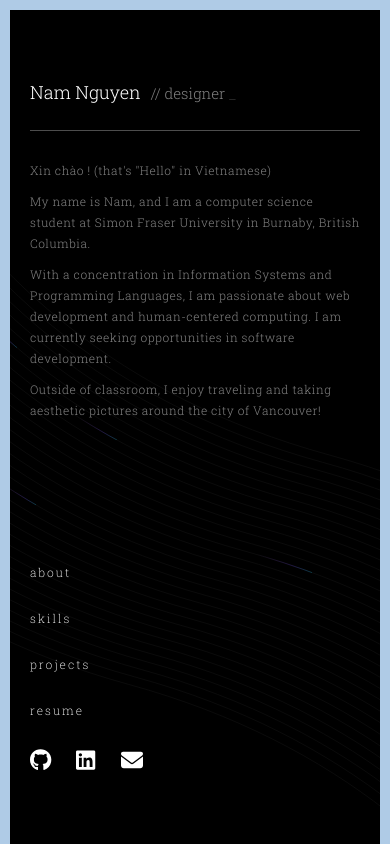
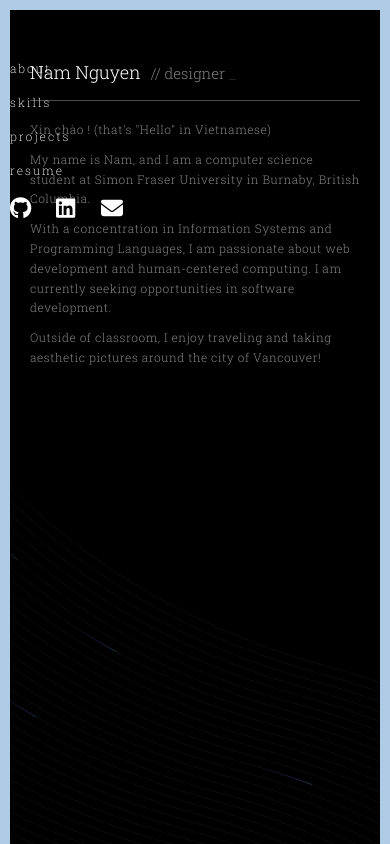
Before and after one commit to namneyugn21/namneyugn21.github.io, a React (Create React App) app: page / in a window 390 px wide. Shown: the top 844 px of the page. Built offline with nearby package versions, Linux system fonts and the light colour scheme; the HTML template or start-up script is replaced by a standard one; a web font is replaced by a local one.

Commit message:
Refactor hero section styles for improved layout and responsiveness; update project descriptions for clarity

```diff
--- a/src/components/hero-section/hero-section.css
+++ b/src/components/hero-section/hero-section.css
@@ -57,13 +57,10 @@
     list-style-type: none;
     font-weight: 700;
     color: #fff;
-    margin-top: auto;
-    position: absolute;
-    bottom: 80px;
-    left: 80px;
+    margin-top: 100px;
     display: flex;
     flex-direction: column;
-    gap: 30px;
+    gap: 25px;
     letter-spacing: 2px;
     font-size: 16px;
 }
@@ -108,14 +105,21 @@
 
 @media screen and (max-width: 430px) {
   .introduction_container {
-      height: 100dvh;
+      height: 100vh;
   }
   .introduction_title {
       font-size: 18px;
       left: 20px;
+      top: 50px;
   }
   .introduction_title-job {
       font-size: 15px;
+  }
+  .introduction_line {
+      top: 90px;
+  }
+  .introduction_description {
+      top: 110px;
   }
   .introduction_line,
   .introduction_description {
@@ -124,9 +128,13 @@
   }
   .introduction_menu-list {
       left: 20px;
+      gap: 18px;
+      bottom: 100px;
+      margin-top: 50px;
   }
   .introduction_description p {
       font-size: 12px;
+      line-height: 1.65;
   }
   .introduction_menu-list li {
       font-size: 12px;
```
